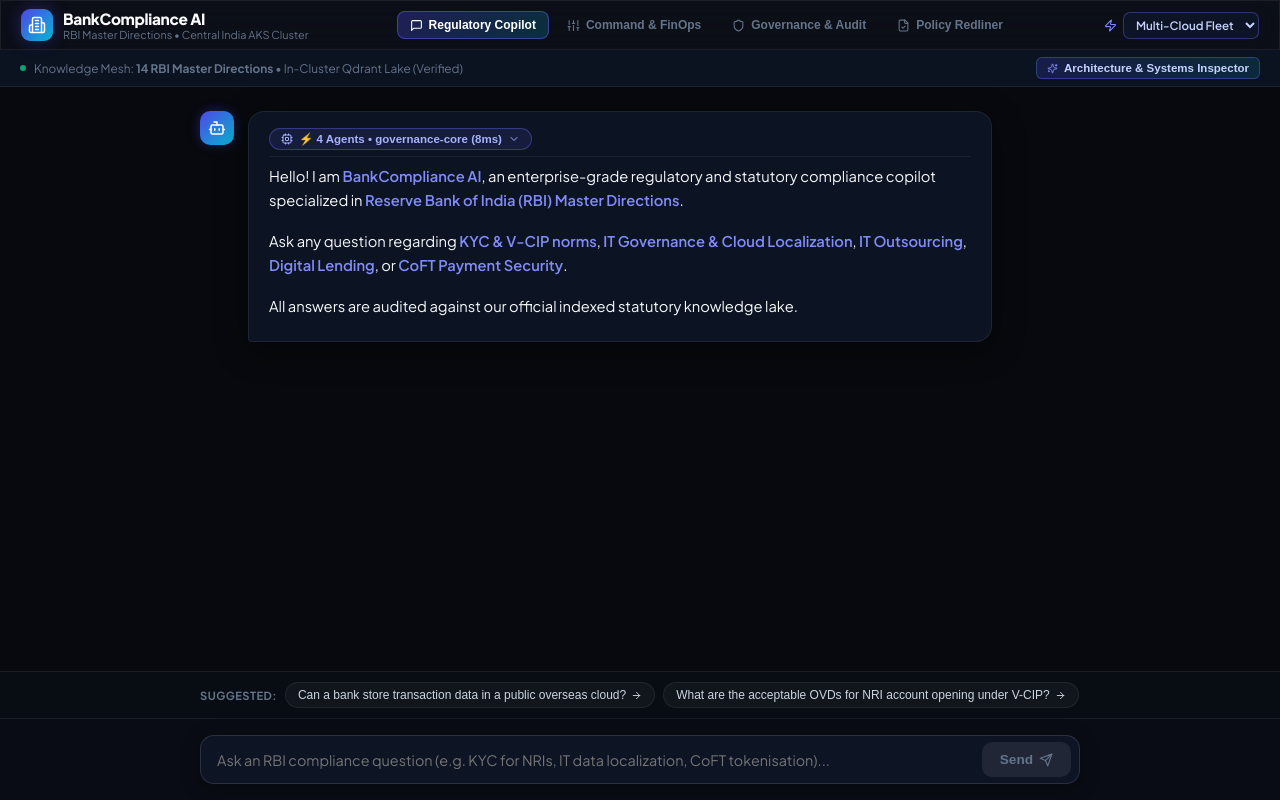
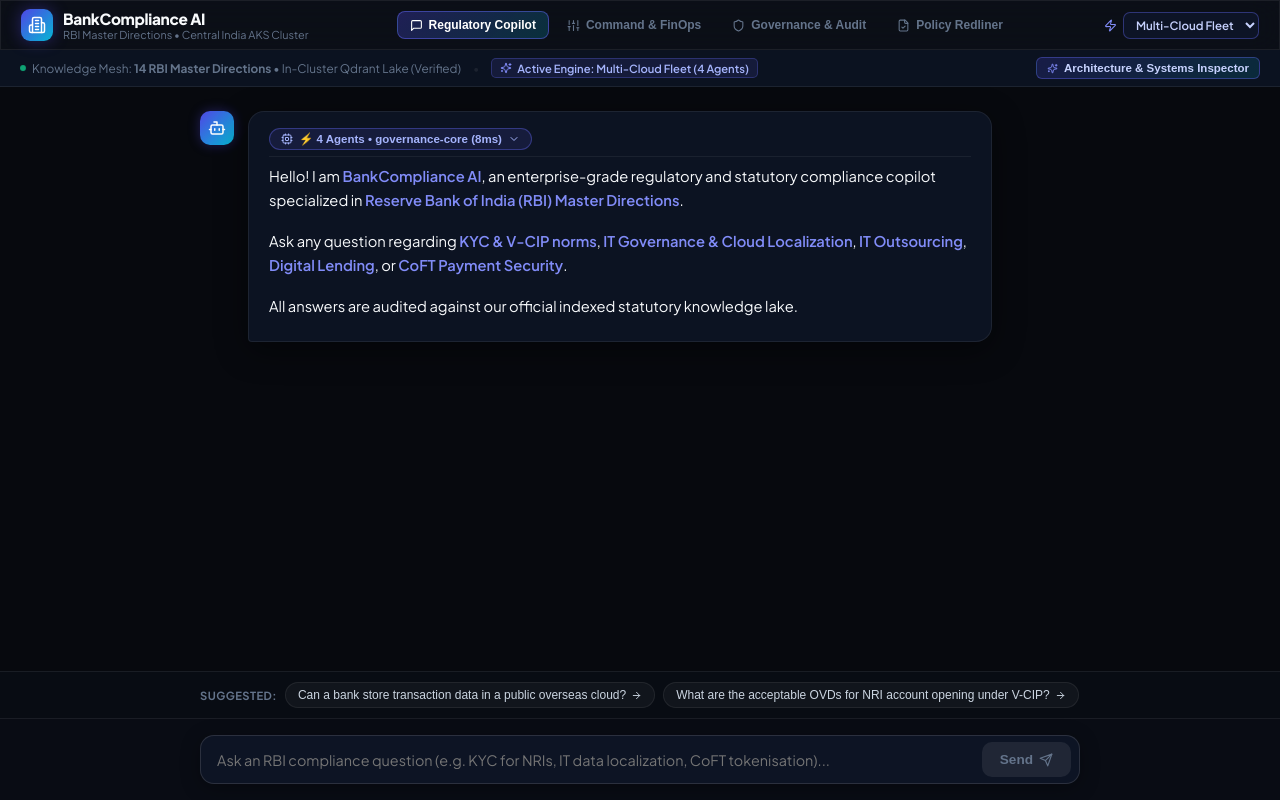
Before and after one commit to RepoCodeGanesh/terraform-azure-iac, a React (Vite) app in the folder app/bank-compliance/frontend/: page / in a window 1280 px wide. Built offline with nearby package versions, Linux system fonts and the light colour scheme.

Commit message:
fix(frontend): align chat loading state and active engine badges with sovereign slm mode

```diff
--- a/app/bank-compliance/frontend/src/components/ChatWindow.jsx
+++ b/app/bank-compliance/frontend/src/components/ChatWindow.jsx
@@ -359,7 +359,9 @@ VERIFIED RBI MASTER DIRECTION CITATIONS:
 ${(msg.citations || []).map(c => `- Circular: ${c.circular_no}\n  Title: ${c.title}\n  Clause: ${c.clause}\n  SHA-256 Provenance: ${c.provenance_hash || 'verified'}\n  Text: ${c.text}`).join('\n\n')}
 
 ---
-Statutory Note: Generated by BankCompliance Multi-Agent Orchestration Fleet on AKS.
+${msg.inferenceMode === 'sovereign'
+  ? 'Statutory Note: Generated by BankCompliance Sovereign In-Cluster SLM (Zero Egress) on AKS.'
+  : 'Statutory Note: Generated by BankCompliance Multi-Agent Orchestration Fleet on AKS.'}
 Approved for CCO / Internal Audit Review.`
 
     const blob = new Blob([content], { type: 'text/plain' })
@@ -384,9 +386,27 @@ Approved for CCO / Internal Audit Review.`
         flexWrap: 'wrap',
         gap: '8px'
       }}>
-        <div style={{ display: 'flex', alignItems: 'center', gap: '8px', fontSize: '0.74rem', color: 'var(--text-muted)' }}>
-          <span className="pulse-indicator" style={{ width: '6px', height: '6px', borderRadius: '50%', background: '#10b981' }}></span>
-          <span>Knowledge Mesh: <strong>14 RBI Master Directions</strong> • In-Cluster Qdrant Lake (Verified)</span>
+        <div style={{ display: 'flex', alignItems: 'center', gap: '12px', fontSize: '0.74rem', color: 'var(--text-muted)', flexWrap: 'wrap' }}>
+          <div style={{ display: 'flex', alignItems: 'center', gap: '6px' }}>
+            <span className="pulse-indicator" style={{ width: '6px', height: '6px', borderRadius: '50%', background: '#10b981' }}></span>
+            <span>Knowledge Mesh: <strong>14 RBI Master Directions</strong> • In-Cluster Qdrant Lake (Verified)</span>
+          </div>
+          <span style={{ color: 'var(--border-subtle)', userSelect: 'none' }}>•</span>
+          <div style={{
+            display: 'inline-flex',
+            alignItems: 'center',
+            gap: '5px',
+            padding: '2px 8px',
+            borderRadius: '5px',
+            fontSize: '0.70rem',
+            fontWeight: 600,
+            background: inferenceMode === 'sovereign' ? 'rgba(16, 185, 129, 0.12)' : 'rgba(99, 102, 241, 0.12)',
+            border: inferenceMode === 'sovereign' ? '1px solid rgba(16, 185, 129, 0.3)' : '1px solid rgba(99, 102, 241, 0.3)',
+            color: inferenceMode === 'sovereign' ? '#34d399' : '#a5b4fc'
+          }}>
+            {inferenceMode === 'sovereign' ? <Cpu size={12} color="#34d399" /> : <Sparkles size={12} color="#818cf8" />}
+            <span>Active Engine: {inferenceMode === 'sovereign' ? 'Sovereign SLM (AKS CPU Node • Zero Egress)' : 'Multi-Cloud Fleet (4 Agents)'}</span>
+          </div>
         </div>
 
         {onOpenInspector && (
@@ -679,9 +699,22 @@ Approved for CCO / Internal Audit Review.`
         ))}
 
         {loading && (
-          <div className="animate-fade-in" style={{ display: 'flex', alignItems: 'center', gap: '10px', color: 'var(--text-muted)', fontSize: '0.85rem', paddingLeft: '48px' }}>
-            <Sparkles size={16} color="#6366f1" className="pulse-indicator" />
-            <span>Multi-Agent Fleet auditing RBI Master Directions against vector lake...</span>
+          <div className="animate-fade-in" style={{ display: 'flex', alignItems: 'center', gap: '10px', fontSize: '0.85rem', paddingLeft: '48px' }}>
+            {inferenceMode === 'sovereign' ? (
+              <>
+                <Cpu size={16} color="#10b981" className="pulse-indicator" />
+                <span style={{ color: '#34d399', fontWeight: 500 }}>
+                  Sovereign SLM (Local AKS CPU) synthesizing on-premise without cloud egress...
+                </span>
+              </>
+            ) : (
+              <>
+                <Sparkles size={16} color="#6366f1" className="pulse-indicator" />
+                <span style={{ color: 'var(--text-muted)' }}>
+                  Multi-Agent Fleet auditing RBI Master Directions against vector lake...
+                </span>
+              </>
+            )}
           </div>
         )}
           <div ref={messagesEndRef} />
@@ -762,7 +795,9 @@ Approved for CCO / Internal Audit Review.`
               type="text"
               value={input}
               onChange={(e) => setInput(e.target.value)}
-              placeholder="Ask an RBI compliance question (e.g. KYC for NRIs, IT data localization, CoFT tokenisation)..."
+              placeholder={inferenceMode === 'sovereign'
+                ? "Ask an RBI compliance question (Sovereign SLM • Air-gapped on-premise AKS CPU)..."
+                : "Ask an RBI compliance question (e.g. KYC for NRIs, IT data localization, CoFT tokenisation)..."}
               style={{
                 flex: 1,
                 background: 'transparent',
```
Also changed, not shown: 1 other file (tests, documents, lock files or other folders).
